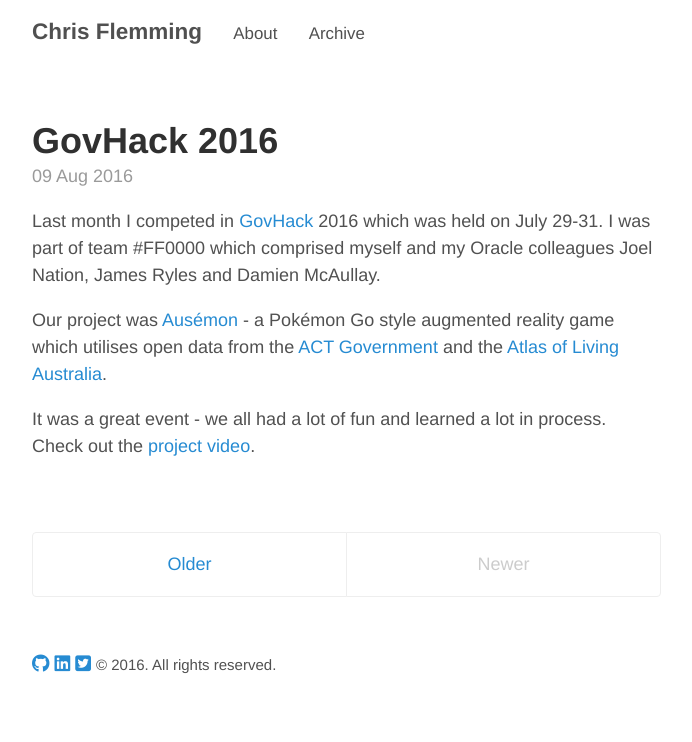
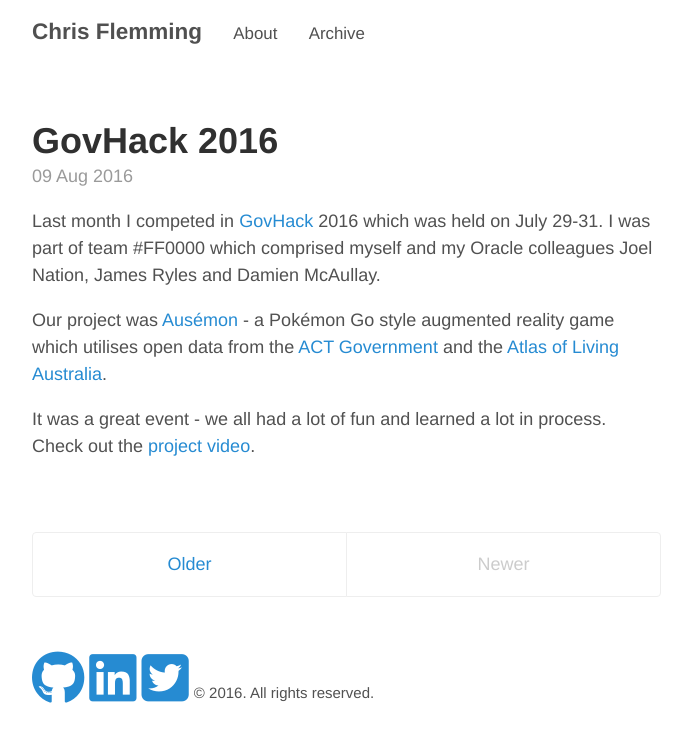
Before and after one commit to chrisflemming/chrisflemming.github.io, a Jekyll site: the page built from index.html, in a window 1280 px wide. Shown: the top 742 px of the page, without its empty margins (293-985 px from the left). Built offline with Jekyll 4.4.1, drawn with Linux system fonts in a browser that asks for light colours; nearby versions of some CDN libraries; the list of posts is cut into pages by our own code.

Commit message:
Increase social media buttons size

```diff
--- a/_layouts/default.html
+++ b/_layouts/default.html
@@ -22,9 +22,9 @@
       </main>
 
       <footer class="footer">
-        <a href="https://github.com/chrisflemming"><i class="fa fa-github" aria-hidden="true"></i></a>
-        <a href="https://au.linkedin.com/pub/chris-flemming/a/58a/653"><i class="fa fa-linkedin-square" aria-hidden="true"></i></a>
-        <a href="https://twitter.com/chris_flemming"><i class="fa fa-twitter-square" aria-hidden="true"></i></i></a>
+        <a href="https://github.com/chrisflemming"><i class="fa fa-github fa-3x" aria-hidden="true"></i></a>
+        <a href="https://au.linkedin.com/pub/chris-flemming/a/58a/653"><i class="fa fa-linkedin-square fa-3x" aria-hidden="true"></i></a>
+        <a href="https://twitter.com/chris_flemming"><i class="fa fa-twitter-square fa-3x" aria-hidden="true"></i></i></a>
         <small>
           &copy; <time datetime="{{ site.time | date_to_xmlschema }}">{{ site.time | date: '%Y' }}</time>. All rights reserved.
         </small>
```
